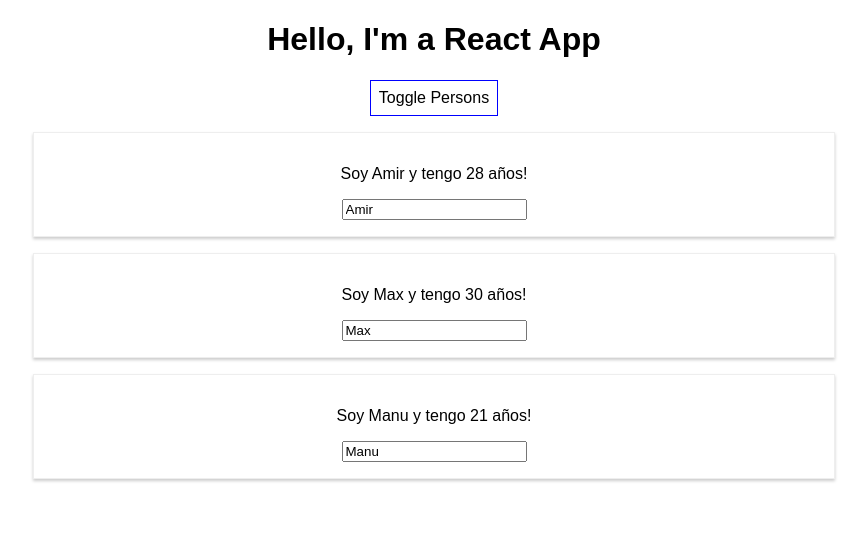
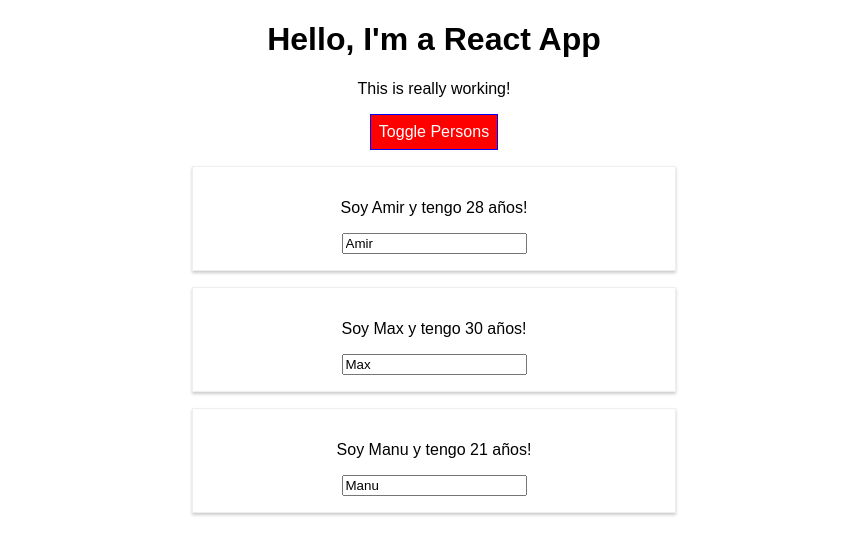
Before and after one commit to AmirArreaza/React-Guide, a React (Create React App) app: page / in a window 1280 px wide. Both pictures are taken after a click on the button "Toggle Persons". Shown: the top 554 px of the page, without its empty margins (206-1073 px from the left). Built offline with nearby package versions, Linux system fonts and the light colour scheme.

Commit message:
Radium library tests added. Now to be replaced by Styled Components

```diff
--- a/package.json
+++ b/package.json
@@ -3,9 +3,11 @@
   "version": "0.1.0",
   "private": true,
   "dependencies": {
+    "radium": "^0.26.0",
     "react": "^16.13.1",
     "react-dom": "^16.13.1",
-    "react-scripts": "1.1.5"
+    "react-scripts": "1.1.5",
+    "styled-components": "^5.1.1"
   },
   "scripts": {
     "start": "react-scripts start",
--- a/src/App.css
+++ b/src/App.css
@@ -1,3 +1,11 @@
 .App {
   text-align: center;
 }
+
+.red {
+  color: red;
+}
+
+.bold {
+  font-weight: bold;
+}
--- a/src/App.js
+++ b/src/App.js
@@ -1,5 +1,6 @@
 import React, { Component } from 'react';
 import './App.css';
+import Radium, { StyleRoot } from 'radium';
 import Person from './Person/Person';
 
 class App extends Component {
@@ -58,11 +59,16 @@
 
   render() {
     const style = {
-      backgroundColor: 'white',
+      backgroundColor: 'green',
+      color: 'white',
       font: 'inherit',
       border: '1px solid blue',
       padding: '8px',
-      cursor: 'pointer'
+      cursor: 'pointer',
+      ':hover': {
+        backgroundColor: 'lightgreen',
+        color: 'black'
+      }
     };
 
     let persons = null;
@@ -82,19 +88,36 @@
           }
         </div>
       );
+
+      style.backgroundColor = 'red';
+      style[':hover'] = {
+        backgroundColor: 'salmon',
+        color: 'black'
+      }
+    }
+
+    const classes = [];
+    if (this.state.persons.length <= 2) {
+      classes.push('red');
+    }
+    if (this.state.persons.length <= 1) {
+      classes.push('bold');
     }
 
     return (
+      <StyleRoot>
         <div className="App">
           <h1>Hello, I'm a React App</h1>
+          <p className={classes.join(' ')}>This is really working!</p>
           <button
             style={style}
             onClick={this.togglePersonsHandler}>Toggle Persons</button>
           {persons}
         </div>
+      </StyleRoot>
     );
   }
 
 }
 
-export default App;
+export default Radium(App);
--- a/src/Person/Person.js
+++ b/src/Person/Person.js
@@ -1,9 +1,17 @@
 import React from 'react';
 import './Person.css';
+import Radium from 'radium';
 
 const person = (props) => {
+
+    const style = {
+        '@media(min-width: 500px)': {
+            width: '450px'
+        }
+    };
+
     return (
-        <div className="Person">
+        <div className="Person" style={style}>
             <p onClick={props.click}>Soy {props.name} y tengo {props.age} años!</p>
             <p>{props.children}</p>
             <input type="text" onChange={props.changed} value={props.name} />
@@ -11,4 +19,4 @@
     )
 }
 
-export default person;
+export default Radium(person);
```
Also changed, not shown: src/Person/Person.css (+8 -0 lines), 1 other file (tests, documents, lock files or other folders). Lines whose indentation alone changed are shown as unchanged.
